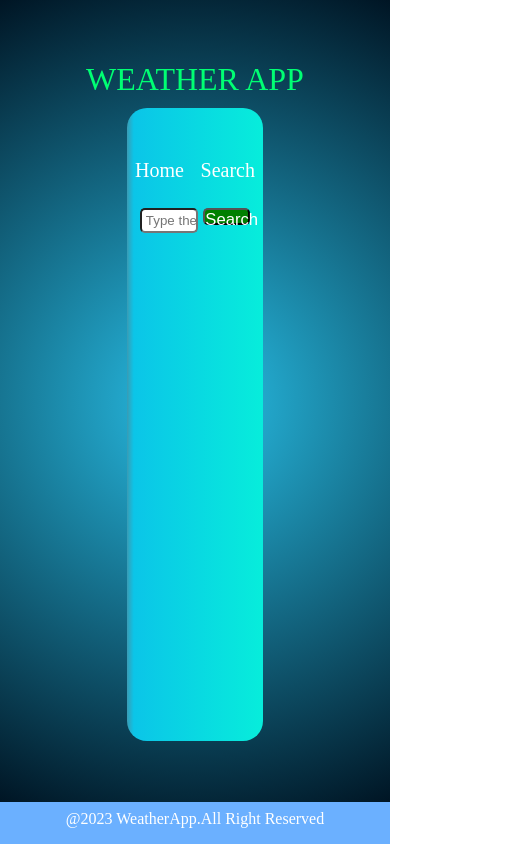
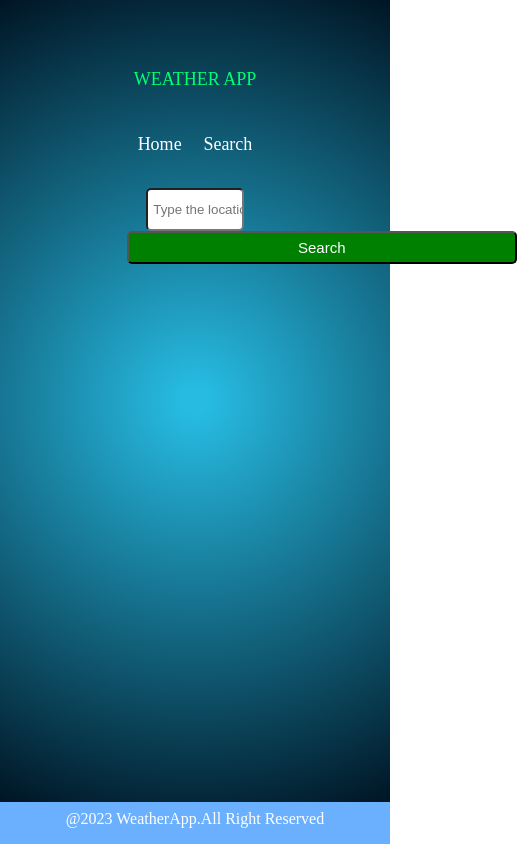
Before and after one commit to Tushar-goel1/Weather-App, a plain HTML site: page Search.html in a window 390 px wide. Shown: the whole page, 517 px wide, since content can reach past the window. Drawn offline with Linux system fonts and the light colour scheme.

Commit message:
Update styles.css

```diff
--- a/styles.css
+++ b/styles.css
@@ -102,32 +102,33 @@ p{
     font-size: xx-large;
     color: rgb(0, 255, 115);
 }
-@media screen and (max-width:800px){
+@media (max-width:600px){
     .container-content{
         display: flex;
         flex-direction: column;
-        padding-top: 6vh;
+        padding-top: 4vh;
         height: 75vh;
         width: 35vw;
-        font-size: 20px;
-        gap: 3vh;
+        font-size: large;
+        gap: 4vh;
+        background: none;
+    }
+    input{
+        width: 25vw;
+        height: 5vh;
+        border-radius: 5px;
+        padding-left: 5px;
     }
     button{
         font-size: smaller;
         border-radius: 5px;
-        height: 2vh;
-        width: 12vw;
+        height: 4vh;
+        width: 100vw;
         color: white;
         background-color: green;
     }
-    img{
-        height: 3vh;
-        width: 3vw;
-    }
-    input{
-        width: 15vw;
-        height: 3vh;
-        border-radius: 5px;
-        padding-left: 4px;
+    .heading{
+        font-size: large;
+        color: rgb(0, 255, 115);
     }
 }
```
